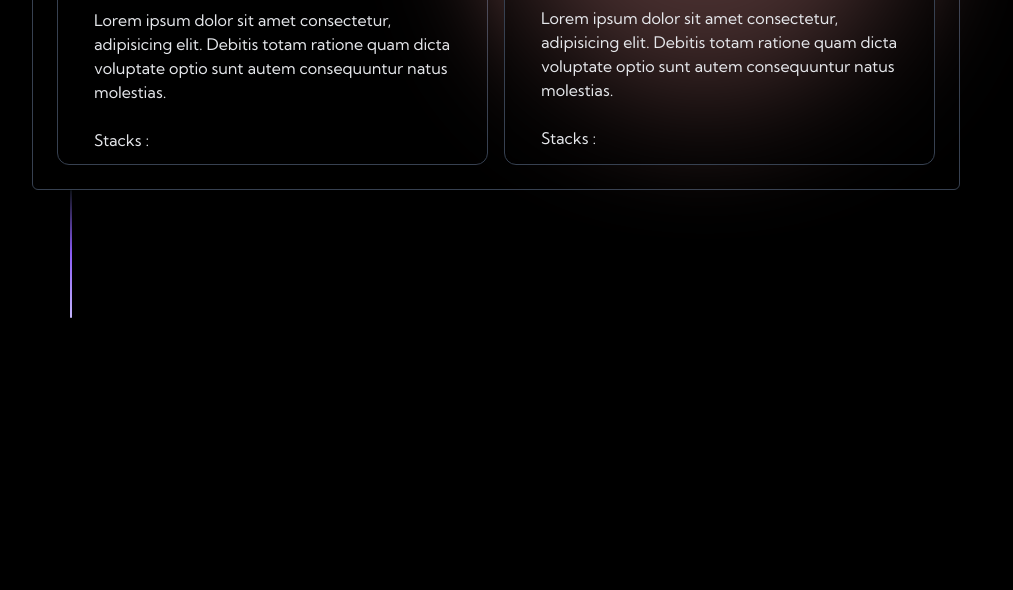
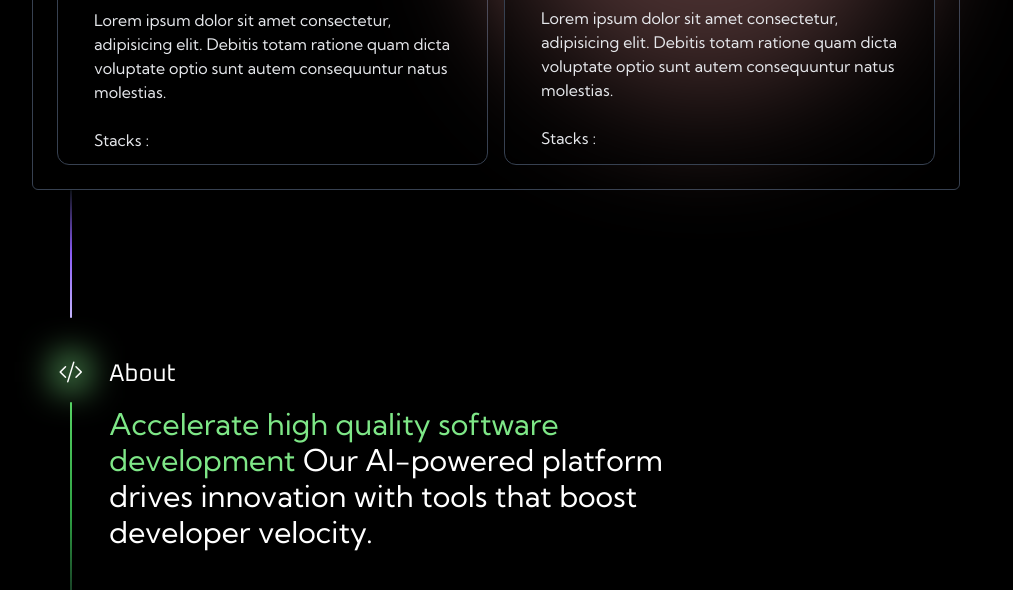
Before and after one commit to Codehack-01/Portfolio_site, a website: page index.html in a window 1280 px wide. Shown: the part 3422-4012 px from the top of the page, without its empty margins (144-1157 px from the left). Before the commit the page ends 3740 px from the top, so only its background shows below. Drawn offline with nearby package versions, Linux system fonts and the light colour scheme.

Commit message:
source code

```diff
--- a/index.html
+++ b/index.html
@@ -562,6 +562,37 @@
       </div>
     </section>
 
+    <section
+      id="Projects"
+      class="flex-col container px-6 mx-auto w-full space-y-0 md:space-y-0 mt-10"
+    >
+      <div
+        class="flex container mx-auto w-full space-y-0 md:space-y-0 mt-10 px-"
+      >
+        <div class="flex flex-col flex-items-center md:px-9 col-1">
+          <div class="relative icon icon-padding mb-4">
+            <i class="bi bi-code-slash"></i>
+            <span class="icon1-gradient"></span>
+          </div>
+          <div
+            class="block background rounded home-campaign-git-line height-full build-in-scale-top text-white"
+          ></div>
+        </div>
+        <div class="col-11 ml-2 md:ml-0 col-9">
+          <h2 class="text-white text-2xl font-1">About</h2>
+          <div>
+            <h3 class="mb-10 mt-4 text-white text-3xl md:mb-20">
+              <span class="skill-color"
+                >Accelerate high quality software development</span
+              >
+              Our AI-powered platform drives innovation with tools that boost
+              developer velocity.
+            </h3>
+          </div>
+        </div>
+      </div>
+    </section>
+
     <script src="script.js"></script>
   </body>
 </html>
```
